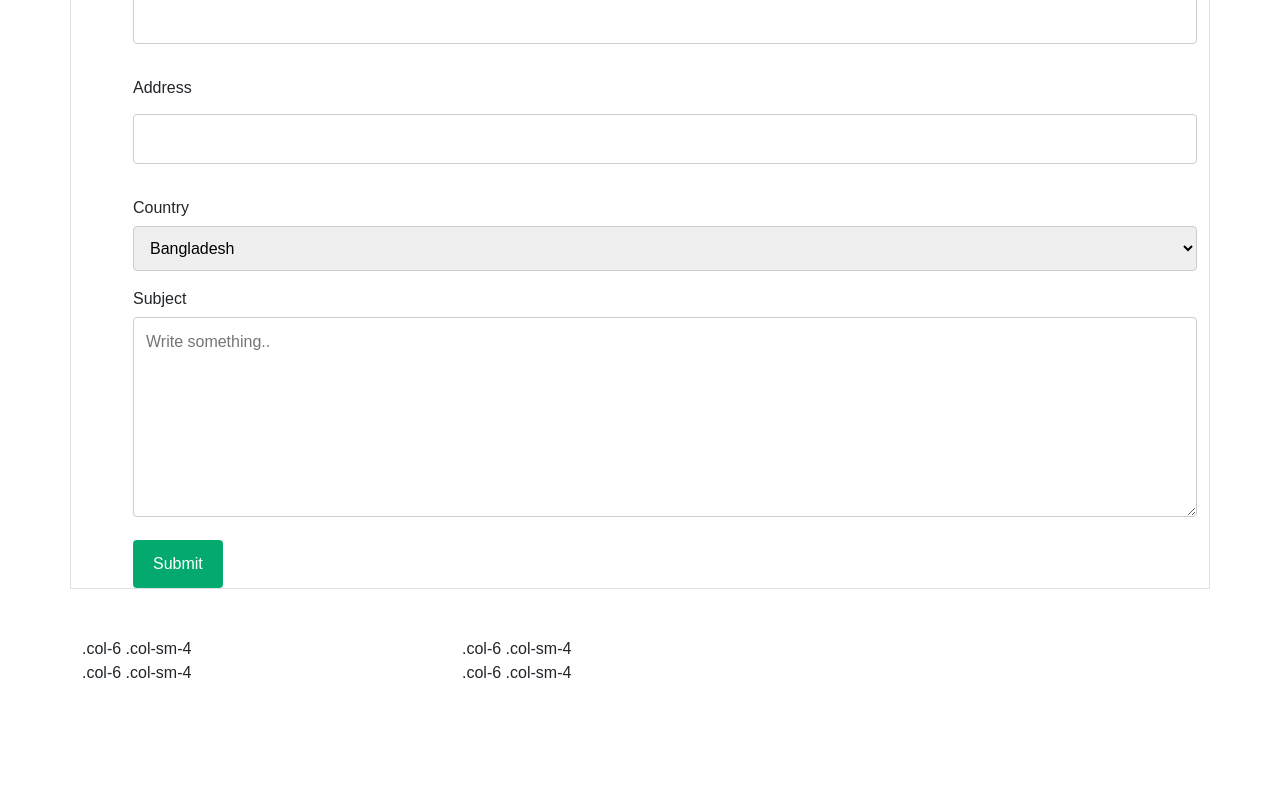
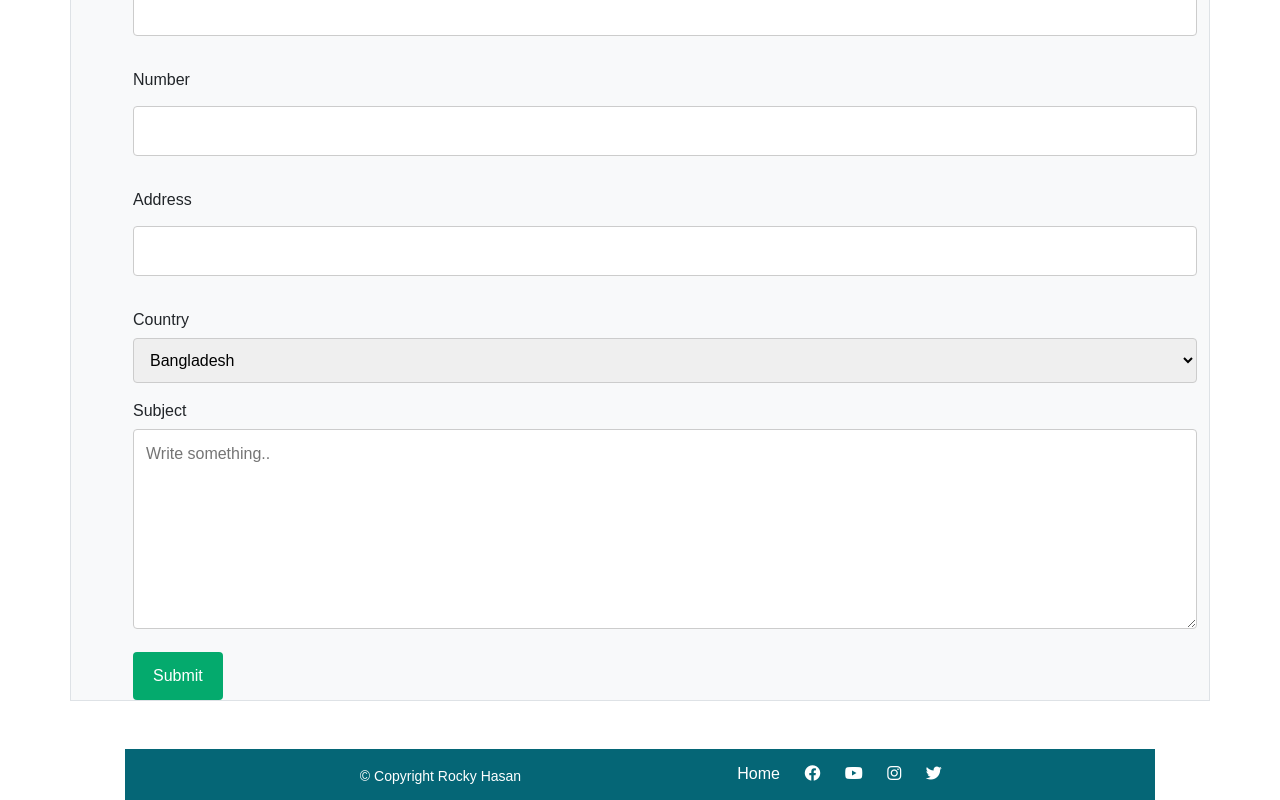
Before and after one commit to Rockyhasanofc/rockyweb, a plain HTML site: page index.html in a window 1280 px wide. Shown: the part 3198-3998 px from the top of the page. Before the commit the page ends 3883 px from the top, so only its background shows below. Drawn offline with nearby package versions, Linux system fonts and the light colour scheme.

Commit message:
last commit

```diff
--- a/index.html
+++ b/index.html
@@ -277,7 +277,7 @@
 
 
 
-  <div class="container border mt-5 mb-5">
+  <div class="container border mt-5 mb-5 bg-light">
     <h1 style=" margin-left: 50px;margin-top: 25px ; text-decoration:underline ;" class="bg-light">User Registration</h1>
   <form  style=" margin-left: 50px;"  >
     <form action="/action_page.php">
@@ -322,24 +322,27 @@
  <!--application form end here-->
 
 
-<!--Display property start here-->
-
-
-
-<div class="container">
-  <div class="row">
-    <div class="col-6 col-sm-4">.col-6 .col-sm-4</div>
-    <div class="col-6 col-sm-4">.col-6 .col-sm-4</div>
-
-    <!-- Force next columns to break to new line at md breakpoint and up -->
-    <div class="w-100 d-none d-md-block"></div>
-
-    <div class="col-6 col-sm-4">.col-6 .col-sm-4</div>
-    <div class="col-6 col-sm-4">.col-6 .col-sm-4</div>
+<!--Display ending  start here-->
+<footer>
+<div class=" ">
+<div class="row text-white">
+  <div class="col-lg-6 text-center text-lg-left mb-3 mb-lg-0">
+  <p class="small mb-0 mt-1">&copy; Copyright Rocky Hasan</p>
+  </div>
+  <div class="col-lg-6 text-center">
+    <a href="#" style="text-decoration:none ;">Home</a>
+    <a href="#"><i class="fab fa-facebook"></i></a>
+    <a href="#"><i class="fab fa-youtube"></i></a>
+    <a href="#"><i class="fab fa-instagram"></i></a>
+    <a href="#"><i class="fab fa-twitter"></i></a>
   </div>
 </div>
 
-<!--Display property start here-->
+</div>
+</footer>
+
+
+<!--Display ending  property end  here-->
 
   <script src="https://cdn.jsdelivr.net/npm/bootstrap@5.1.3/dist/js/bootstrap.bundle.min.js" integrity="sha384-ka7Sk0Gln4gmtz2MlQnikT1wXgYsOg+OMhuP+IlRH9sENBO0LRn5q+8nbTov4+1p" crossorigin="anonymous"></script>
 
--- a/style.css
+++ b/style.css
@@ -137,3 +137,16 @@ body {
 .part{
     padding-top: 75px;
 }
+footer{
+    padding:1% 10% ;
+    background: #056676;
+    margin-left: 125px;
+    margin-right: 125px;
+}
+footer a{
+    color: white;
+    margin: 0 10px;
+}
+footer a:hover{
+    color: black;
+}
```
